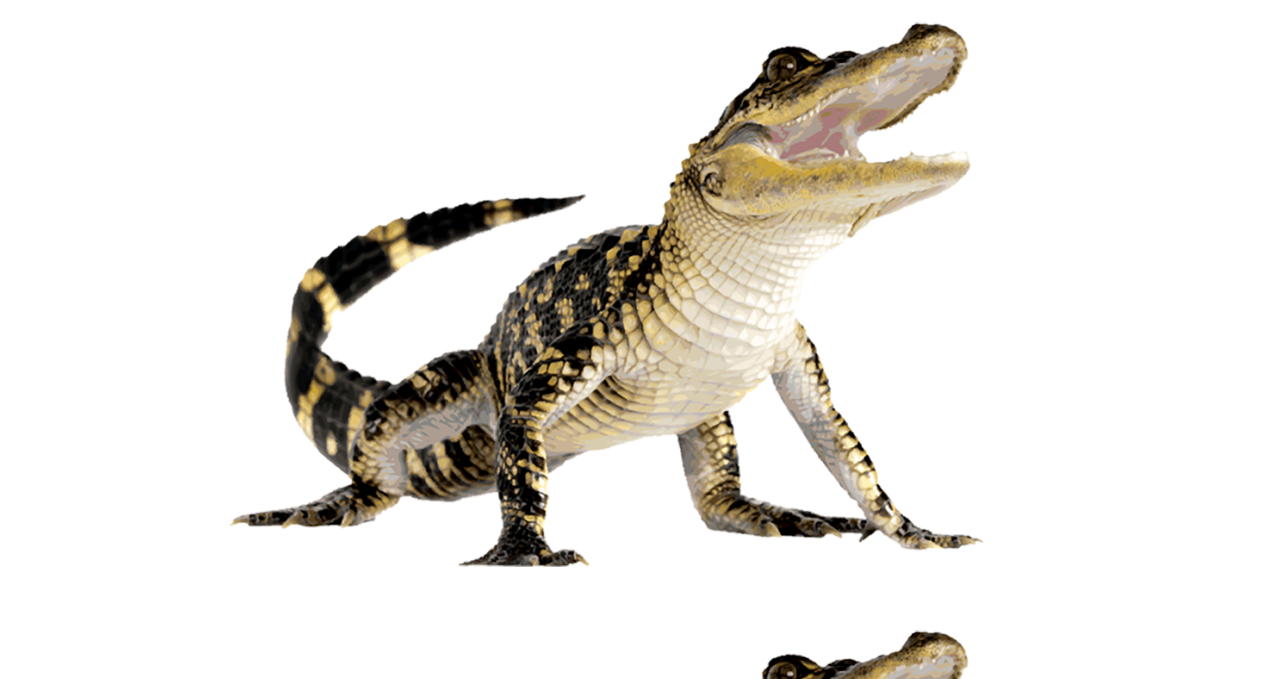
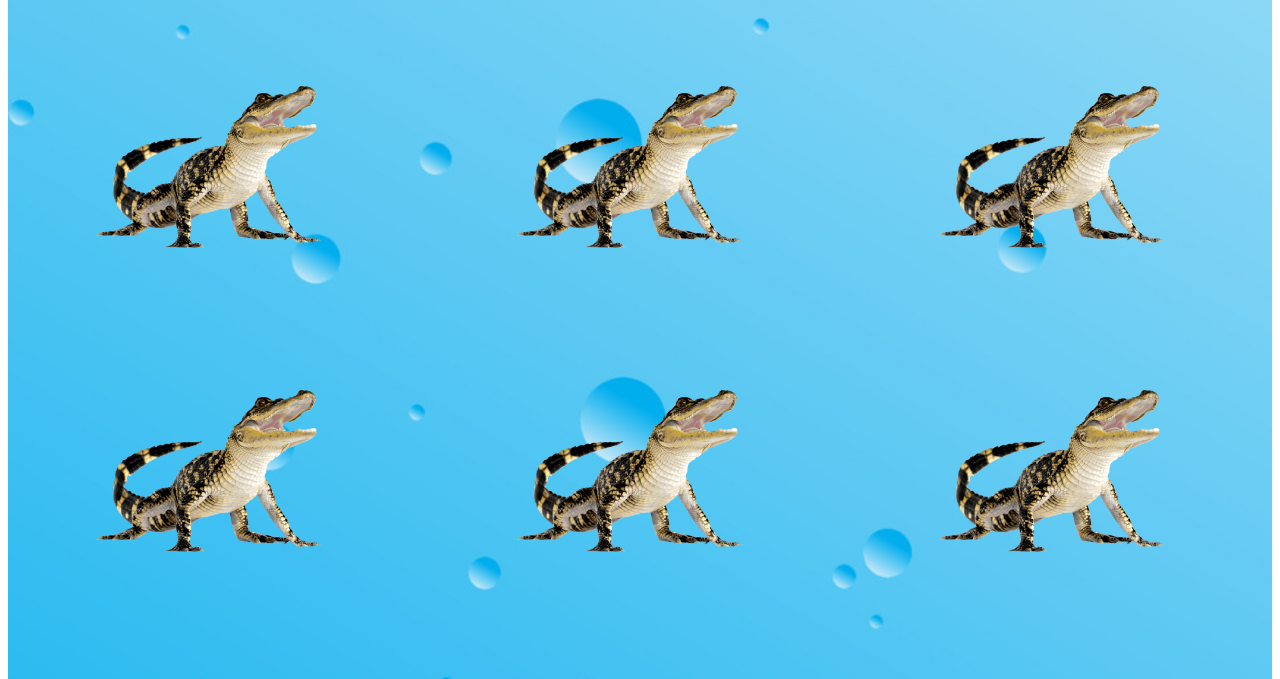
Before and after one commit to jaferim/webpanick, a plain HTML site: page room3.html in a window 1280 px wide. Shown: the part 160-839 px from the top of the page. Drawn offline with Linux system fonts and the light colour scheme.

Commit message:
Added css, background image

```diff
--- a/css/room3.css
+++ b/css/room3.css
@@ -0,0 +1,19 @@
+.croco--wrapper {
+  display: grid;
+  grid-template-columns: repeat(auto-fit, minmax(25rem, 1fr));
+  margin-block: 5rem;
+}
+.room3-main {
+  width: 100%;
+  display: block;
+  margin: 0 auto;
+  text-align: center;
+  background: url("../assets/water.jpg") no-repeat;
+  background-size: cover ;
+}
+img {
+  max-width: 100%;
+  scale: 60%;
+  height: auto;
+  object-fit: contain;
+}
--- a/room3.html
+++ b/room3.html
@@ -7,10 +7,35 @@
     <link rel="stylesheet" href="./css/room3.css">
     <title>Room 3</title>
   </head>
-  <body>
-    <main>
+  <body class="crocobody">
+    <main class="room3-main">
       <h1>Room 3 - Crocodile lake</h1>
       <div class="croco--wrapper">
+        <div class="crocontainer">
+            <img src="./assets/crocodile.png" alt="">
+        </div>
+        <div class="crocontainer">
+            <img src="./assets/crocodile.png" alt="">
+        </div>
+        <div class="crocontainer">
+            <img src="./assets/crocodile.png" alt="">
+        </div>
+        <div class="crocontainer">
+            <img src="./assets/crocodile.png" alt="">
+        </div>
+        <div class="crocontainer">
+            <img src="./assets/crocodile.png" alt="">
+        </div>
+        <div class="crocontainer">
+            <img src="./assets/crocodile.png" alt="">
+        </div>
+        <div class="crocontainer">
+            <img src="./assets/crocodile.png" alt="">
+            <h2>7</h2>
+        </div>
+        <div class="crocontainer">
+            <img src="./assets/crocodile.png" alt="">
+        </div>
         <div class="crocontainer">
             <img src="./assets/crocodile.png" alt="">
         </div>
```
Also changed, not shown: assets/water.jpg (added).
